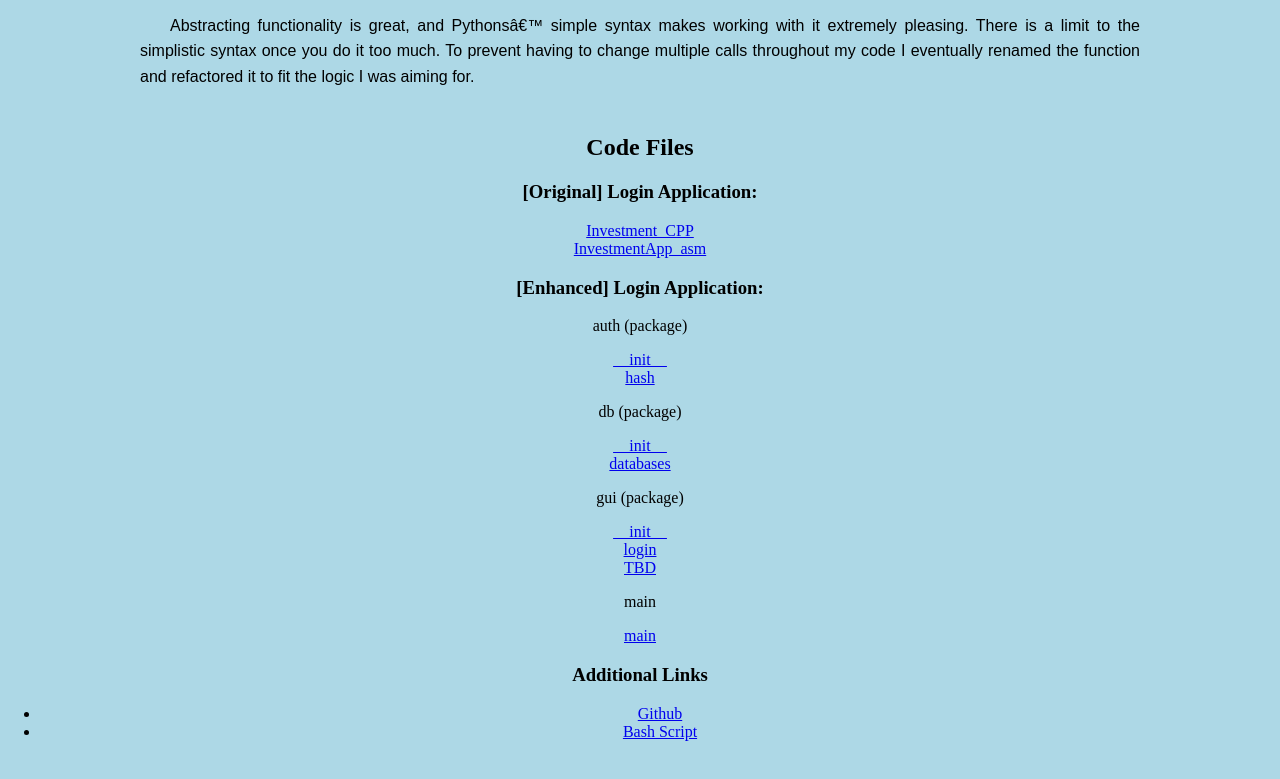
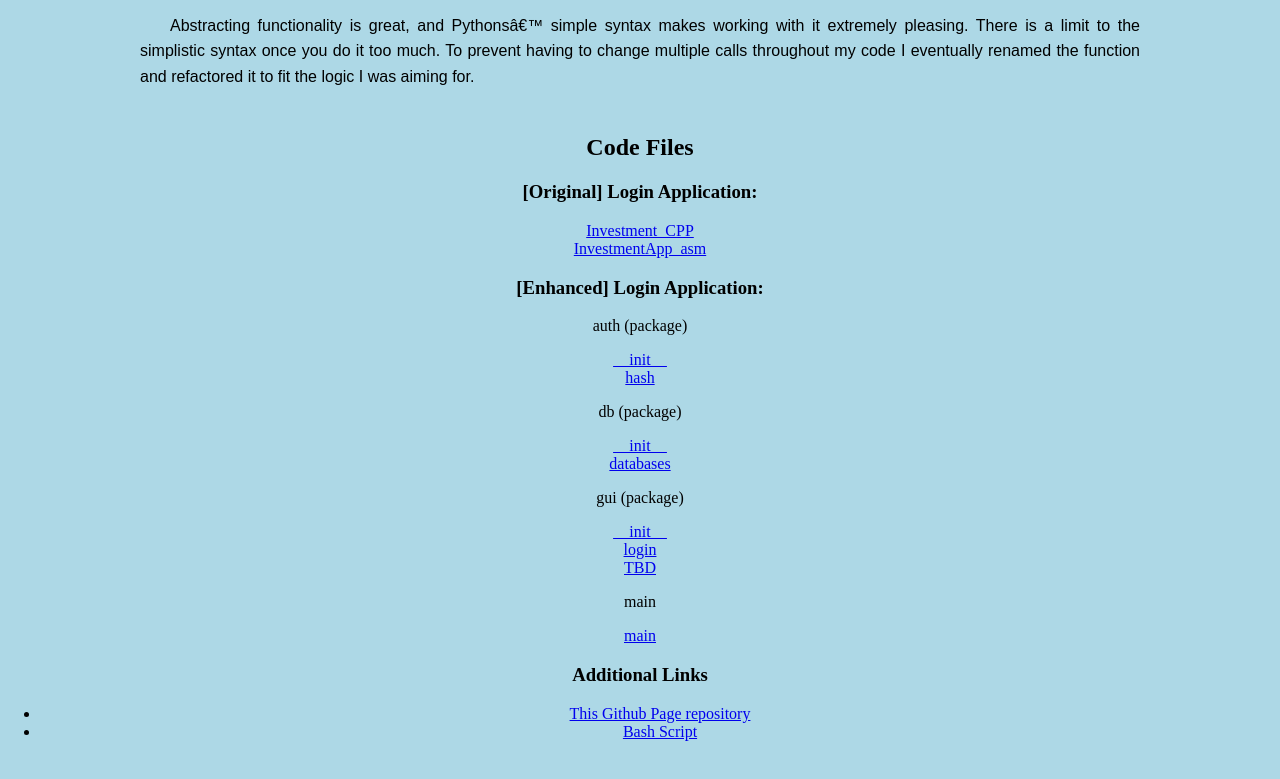
Before and after one commit to batspp/batspp.github.io, a plain HTML site: page index.html in a window 1280 px wide. Shown: the part 10410-11189 px from the top of the page. Drawn offline with Linux system fonts and the light colour scheme.

Commit message:
Update index.html

```diff
--- a/index.html
+++ b/index.html
@@ -236,9 +236,11 @@
 
           <h3>Additional Links</h3>
       <ul>
-        <li><a href="https://github.com/batspp/batspp.github.io/tree/main" target="blank">Github</a></li>
+        <li><a href="https://github.com/batspp/batspp.github.io/tree/main" target="blank">This Github Page repository</a></li>
         <li><a href="https://github.com/batspp/AutoUpdate-Upgrade" target="_blank">Bash Script</a></li>
       </ul>
+        </br>
+        </br>
         </br>
   </body>
   <footer>
```
